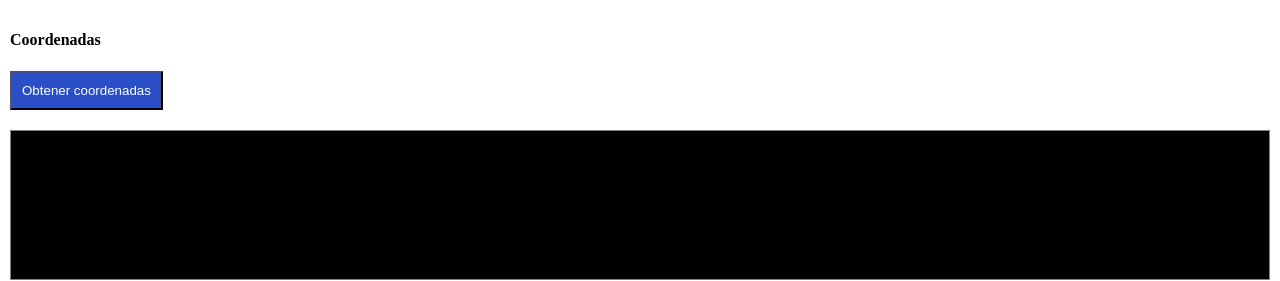
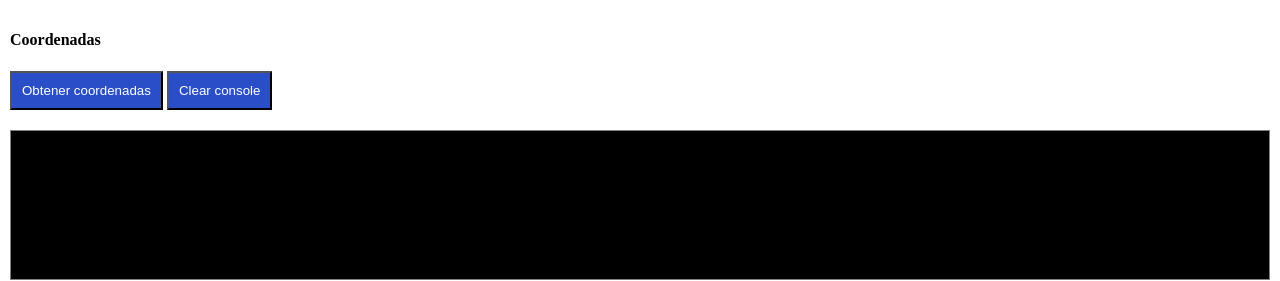
Before and after one commit to guido2d/PWA-Basica-GPS, a plain HTML site: page index.html in a window 1280 px wide. Shown: the top 281 px of the page. Drawn offline with nearby package versions, Linux system fonts and the light colour scheme; some packages are replaced by stand-ins of ours.

Commit message:
add clear console

```diff
--- a/index.html
+++ b/index.html
@@ -54,6 +54,7 @@
 <body>
     <h4>Coordenadas</h4>
     <button onclick="obtenerCoords()">Obtener coordenadas</button>
+    <button onclick="clearConsole()">Clear console</button>
 
     <span class="consola"></span>
 
--- a/scripts.js
+++ b/scripts.js
@@ -52,6 +52,10 @@ function log(texto) {
     $('.consola').append(`<span>${texto}</span>`);
 }
 
+function clearConsole() {
+    $('.consola').text('');
+}
+
 function addMark(location) {
     this.log('Entre al addMark().');
 
```
